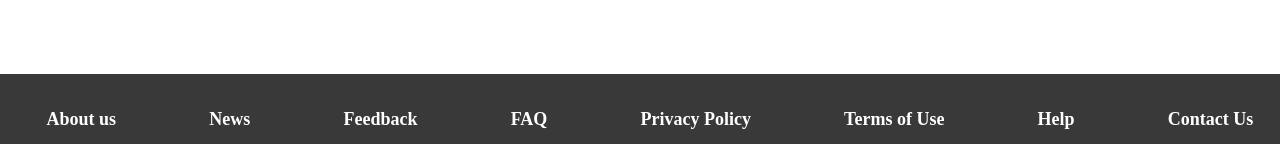
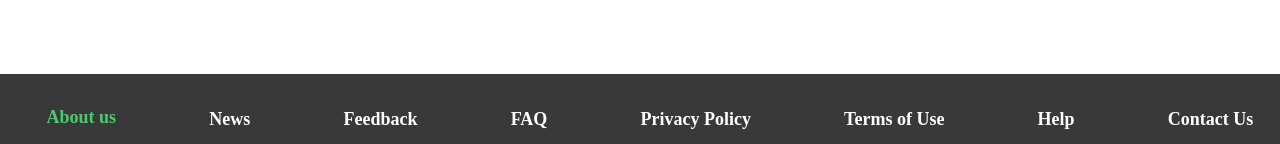
Before and after one commit to SuperNar3k/HackRidge2018, a PHP site: page /php/index.php in a window 1280 px wide, with the pointer over the restyled element. Shown: the part 656-800 px from the top of the page. Run offline with PHP 8.4, Linux system fonts and the light colour scheme; some libraries are stand-ins or nearby versions.

Commit message:
footercss

```diff
--- a/css/baseCSS.css
+++ b/css/baseCSS.css
@@ -28,6 +28,12 @@ footer {
    flex-flow: row nowrap;
    flex-shrink:2;
    flex-basis: 10px;
+}
+
+#bottomtext:hover {
+	color:rgb(74, 202, 111);
+	transform: translateY(-2px);
+	transition: 400ms;
 }
 
 #footerPusher{
```
